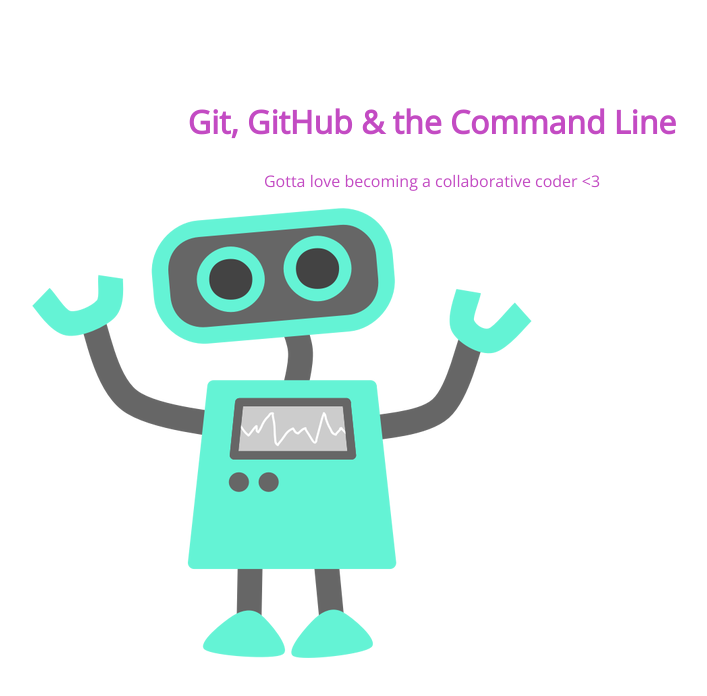
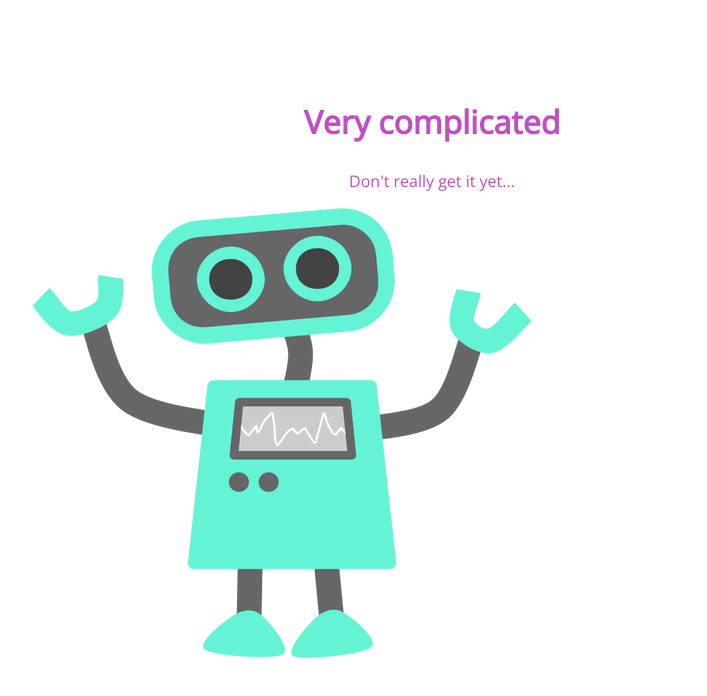
Before and after one commit to intoxicated-with-code/105-project, a plain HTML site: page index.html in a window 1280 px wide. Shown: the whole page, without its empty margins (208-915 px from the left). Drawn offline with nearby package versions, Linux system fonts and the light colour scheme.

Commit message:
change in title

```diff
--- a/index.html
+++ b/index.html
@@ -2,14 +2,14 @@
 <html lang="en">
 <head>
 	<meta charset="UTF-8">
-	<title>Let's Learn Git, GitHub and the Command Line</title>
+	<title>Yeah, let's learn Git</title>
 	<link href='http://fonts.googleapis.com/css?family=Open+Sans' rel='stylesheet' type='text/css'>
 	<link rel="stylesheet" href="css/style.css">
 </head>
 <body>
 	<section>
-		<h1>Git, GitHub & the Command Line</h1>
-		<p>Gotta love becoming a collaborative coder <3</p>
+		<h1>Very complicated</h1>
+		<p>Don't really get it yet...</p>
 		<img src="img/happy-blue-robot.png">
 	</section>
 </body>
```
